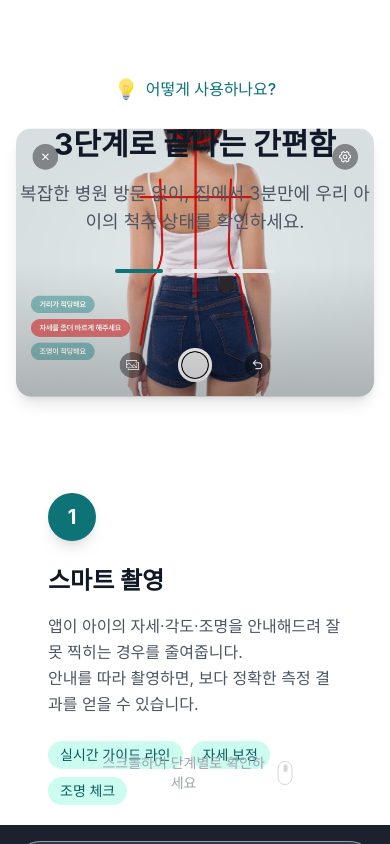
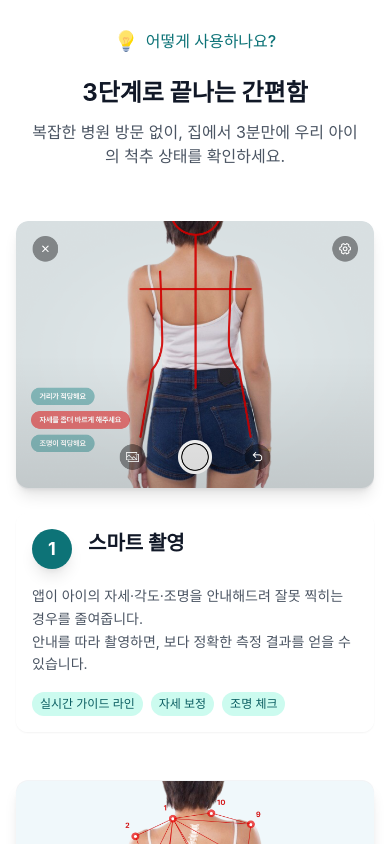
Before and after one commit to Soyeon1030/nextvine-scolio-scan, a Next.js app: page / in a window 390 px wide. Shown: the part 5820-6664 px from the top of the page. Built offline with nearby package versions, Linux system fonts and the light colour scheme; a web font is replaced by a local one.

Commit message:
[UPDATE] 서비스 섹션 반응형

```diff
--- a/components/sections/Services.tsx
+++ b/components/sections/Services.tsx
@@ -30,6 +30,9 @@ export function Services({ language }: ServicesProps) {
     const scrollDelay = 500 // 스크롤 간격 제한 (500ms)
 
     const handleWheel = (e: WheelEvent) => {
+      // 데스크톱에서만 스크롤 인터랙션 처리 (1024px 이상)
+      if (window.innerWidth < 1024) return
+
       // Services 섹션에 있을 때만 처리
       const servicesElement = containerRef.current
       if (!servicesElement) return
@@ -138,10 +141,10 @@ export function Services({ language }: ServicesProps) {
   const currentStepData = content[language].steps[currentStep]
 
   return (
-    <div ref={containerRef} className="h-screen bg-white text-gray-900 relative overflow-hidden">
+    <div ref={containerRef} className="min-h-screen lg:h-screen bg-white text-gray-900 relative overflow-hidden">
       <Container size="1600" className="h-full">
         {/* 헤더 (고정) */}
-        <div className="absolute top-16 left-1/2 transform -translate-x-1/2 text-center z-20 w-full max-w-4xl px-4 pt-8">
+        <div className="absolute top-8 sm:top-12 lg:top-16 left-1/2 transform -translate-x-1/2 text-center z-20 w-full max-w-4xl px-4 pt-4 sm:pt-6 lg:pt-8">
           <motion.div
             initial={{ opacity: 0, y: 30 }}
             animate={{ opacity: 1, y: 0 }}
@@ -156,7 +159,7 @@ export function Services({ language }: ServicesProps) {
             initial={{ opacity: 0, y: 30 }}
             animate={{ opacity: 1, y: 0 }}
             transition={{ delay: 0.1, duration: 0.8 }}
-            className="text-3xl md:text-4xl font-bold mb-4 leading-tight-custom"
+            className="text-2xl sm:text-3xl lg:text-4xl font-bold mb-3 sm:mb-4 leading-tight-custom"
           >
             {content[language].title}
           </motion.h2>
@@ -165,14 +168,15 @@ export function Services({ language }: ServicesProps) {
             initial={{ opacity: 0, y: 30 }}
             animate={{ opacity: 1, y: 0 }}
             transition={{ delay: 0.2, duration: 0.8 }}
-            className="text-lg text-gray-600"
+            className="text-base sm:text-lg text-gray-600 px-4 sm:px-0"
           >
             {content[language].subtitle}
           </motion.p>
         </div>
 
-        {/* 단계 인디케이터 */}
-        <div className="absolute top-72 left-1/2 transform -translate-x-1/2 z-20 flex space-x-2">
+        {/* 단계 인디케이터 - 데스크톱에서만 표시 */}
+        <div className="hidden lg:block absolute top-72 left-1/2 transform -translate-x-1/2 z-20">
+          <div className="flex space-x-2">
             {content[language].steps.map((_, index) => (
               <div
                 key={index}
@@ -182,13 +186,15 @@ export function Services({ language }: ServicesProps) {
               />
             ))}
           </div>
+        </div>
 
 
         {/* 메인 컨텐츠 */}
-        <div className="flex items-center justify-center h-full pt-40">
-          <div className="grid lg:grid-cols-2 gap-16 items-center max-w-6xl mx-auto">
+        {/* 데스크톱 버전 - 스크롤 인터랙션 */}
+        <div className="hidden lg:flex items-center justify-center h-full pt-40 pb-8">
+          <div className="grid grid-cols-2 gap-16 items-center max-w-6xl mx-auto px-4">
             {/* 이미지 (항상 왼쪽) */}
-            <div className="relative lg:order-1">
+            <div className="relative order-1">
               <AnimatePresence mode="wait">
                 <motion.div
                   key={`image-${currentStep}`}
@@ -207,14 +213,13 @@ export function Services({ language }: ServicesProps) {
                     alt={currentStepData.title}
                     className="w-full h-full object-contain transition-transform duration-700 hover:scale-105"
                   />
-                  {/* 이미지 오버레이 */}
                   <div className="absolute inset-0 bg-gradient-to-t from-black/20 via-transparent to-transparent" />
                 </motion.div>
               </AnimatePresence>
             </div>
 
             {/* 텍스트 콘텐츠 (항상 오른쪽) */}
-            <div className="relative lg:order-2">
+            <div className="relative order-2">
               <AnimatePresence mode="wait">
                 <motion.div
                   key={`text-${currentStep}`}
@@ -238,7 +243,7 @@ export function Services({ language }: ServicesProps) {
                   </motion.div>
 
                   <motion.h3
-                    className="text-2xl md:text-3xl font-bold mb-4 text-gray-900"
+                    className="text-3xl font-bold mb-4 text-gray-900"
                     initial={{ opacity: 0, y: 20 }}
                     animate={{ opacity: 1, y: 0 }}
                     transition={{ delay: 0.2, duration: 0.3 }}
@@ -247,7 +252,7 @@ export function Services({ language }: ServicesProps) {
                   </motion.h3>
 
                   <motion.p
-                    className="text-gray-600 leading-relaxed whitespace-pre-line mb-6"
+                    className="text-base text-gray-600 leading-relaxed whitespace-pre-line mb-6"
                     initial={{ opacity: 0, y: 20 }}
                     animate={{ opacity: 1, y: 0 }}
                     transition={{ delay: 0.25, duration: 0.3 }}
@@ -255,7 +260,6 @@ export function Services({ language }: ServicesProps) {
                     {currentStepData.description}
                   </motion.p>
 
-                  {/* 태그들 */}
                   <motion.div
                     className="flex flex-wrap gap-2"
                     initial={{ opacity: 0 }}
@@ -280,10 +284,65 @@ export function Services({ language }: ServicesProps) {
           </div>
         </div>
 
-        {/* 스크롤 힌트 */}
-        <div className="absolute bottom-8 left-1/2 transform -translate-x-1/2 text-center text-gray-400 text-sm">
+        {/* 모바일/태블릿 버전 - 모든 단계 순차적 표시 */}
+        <div className="lg:hidden pt-60 sm:pt-72 pb-12">
+          <div className="max-w-4xl mx-auto space-y-12 sm:space-y-16">
+            {content[language].steps.map((step, index) => (
+              <motion.div
+                key={index}
+                initial={{ opacity: 0, y: 40 }}
+                whileInView={{ opacity: 1, y: 0 }}
+                transition={{ duration: 0.6, delay: index * 0.1 }}
+                viewport={{ once: true, margin: "-50px" }}
+                className="space-y-6 sm:space-y-8"
+              >
+                {/* 이미지 */}
+                <div className="relative aspect-[4/3] rounded-xl overflow-hidden bg-gray-100 shadow-lg mx-auto max-w-sm sm:max-w-md">
+                  <img
+                    src={step.image}
+                    alt={step.title}
+                    className="w-full h-full object-contain"
+                  />
+                  <div className="absolute inset-0 bg-gradient-to-t from-black/10 via-transparent to-transparent" />
+                </div>
+
+                {/* 텍스트 콘텐츠 */}
+                <div className="bg-white/90 backdrop-blur-sm p-4 sm:p-6 rounded-xl shadow-sm">
+                  <div className="flex items-start gap-4 mb-4">
+                    <div className="w-10 h-10 sm:w-12 sm:h-12 bg-primary-600 text-white rounded-full flex items-center justify-center text-lg sm:text-xl font-bold shadow-lg flex-shrink-0">
+                      {step.step}
+                    </div>
+                    <div className="flex-1">
+                      <h3 className="text-xl sm:text-2xl font-bold mb-3 text-gray-900">
+                        {step.title}
+                      </h3>
+                    </div>
+                  </div>
+
+                  <p className="text-sm sm:text-base text-gray-600 leading-relaxed whitespace-pre-line mb-4 sm:mb-6">
+                    {step.description}
+                  </p>
+
+                  <div className="flex flex-wrap gap-2">
+                    {step.tags.map((tag, tagIndex) => (
+                      <span
+                        key={tagIndex}
+                        className="px-2 py-1 sm:px-3 bg-primary-100 text-primary-700 text-xs sm:text-sm rounded-full font-medium"
+                      >
+                        {tag}
+                      </span>
+                    ))}
+                  </div>
+                </div>
+              </motion.div>
+            ))}
+          </div>
+        </div>
+
+        {/* 스크롤 힌트 - 데스크톱에서만 표시 */}
+        <div className="hidden lg:block absolute bottom-8 left-1/2 transform -translate-x-1/2 text-center text-gray-400 text-sm">
           <div className="flex items-center gap-2">
-            <span>스크롤하여 단계별로 확인하세요</span>
+            <span>{language === 'ko' ? '스크롤하여 단계별로 확인하세요' : 'Scroll to view each step'}</span>
             <div className="w-4 h-6 border border-gray-300 rounded-full flex justify-center">
               <div className="w-1 h-2 bg-gray-300 rounded-full mt-1 animate-bounce" />
             </div>
```
Lines whose indentation alone changed are shown as unchanged.
